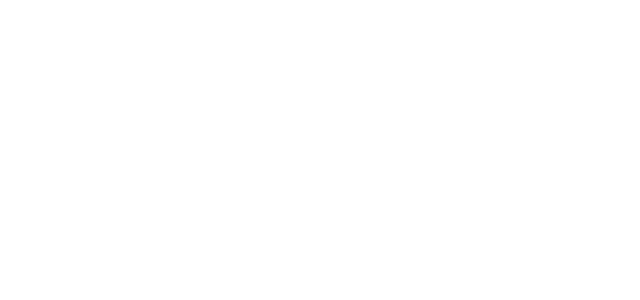
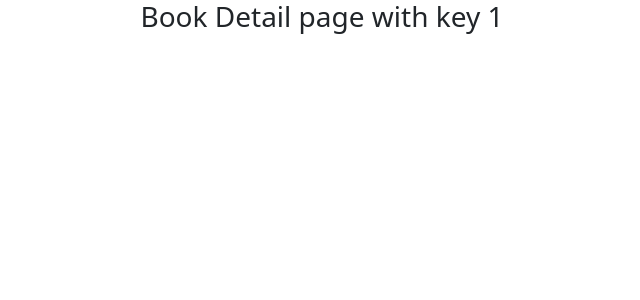
Before and after one commit to Maria-Gomes/Papyrus-Frontend, a React (Create React App) app: page /book/1 in a window 1280 px wide. Before the commit this address had no page. Shown: the top 300 px of the page, without its empty margins (318-958 px from the left). Built offline with nearby package versions, Linux system fonts and the light colour scheme.

Commit message:
added route to book page

```diff
--- a/src/App.js
+++ b/src/App.js
@@ -15,6 +15,7 @@
 import ProtectedRoute from "./components/protectedRoute";
 import { Context, ContextProvider } from "./Context";
 import NavBar from "./components/NavBar";
+import BookDetails from "./components/bookDetails";
 
 const App = () => {
   const { isAuthenticated, setIsAuthenticated } = useContext(Context);
@@ -34,6 +35,7 @@
             }
           />
           <Route path="/search" element={<SearchResult />}></Route>
+          <Route path="/book/:key" element={<BookDetails />}></Route>
         </Routes>
       </Router>
     </div>
--- a/src/components/NavBar.js
+++ b/src/components/NavBar.js
@@ -56,7 +56,10 @@
                   placeholder="Search"
                   onChange={(e) => setSearchQuery(e.target.value)}
                 />
-                <button class="btn btn-outline-success" onClick={handleSearch}>
+                <button
+                  className="btn btn-outline-success"
+                  onClick={handleSearch}
+                >
                   Search
                 </button>
               </div>
--- a/src/components/SearchResults.js
+++ b/src/components/SearchResults.js
@@ -1,4 +1,4 @@
-import { useLocation } from "react-router-dom";
+import { useLocation, Link } from "react-router-dom";
 import axios from "axios";
 
 function SearchResult() {
@@ -8,8 +8,7 @@
     if (item) {
       return (
         <div key={item.key}>
-          <h3>{item.title}</h3>
-          <h4>{item.author_name[0] || "Author not found."}</h4>
+          <Link to={`/book/${item.key.split("/")[2]}`}>{item.title}</Link>
         </div>
       );
     }
--- /dev/null
+++ b/src/components/bookDetails.js
@@ -0,0 +1,12 @@
+import { useParams } from "react-router-dom";
+
+function BookDetails() {
+  let { key } = useParams();
+  return (
+    <div>
+      <h3>Book Detail page with key {key}</h3>
+    </div>
+  );
+}
+
+export default BookDetails;
```
